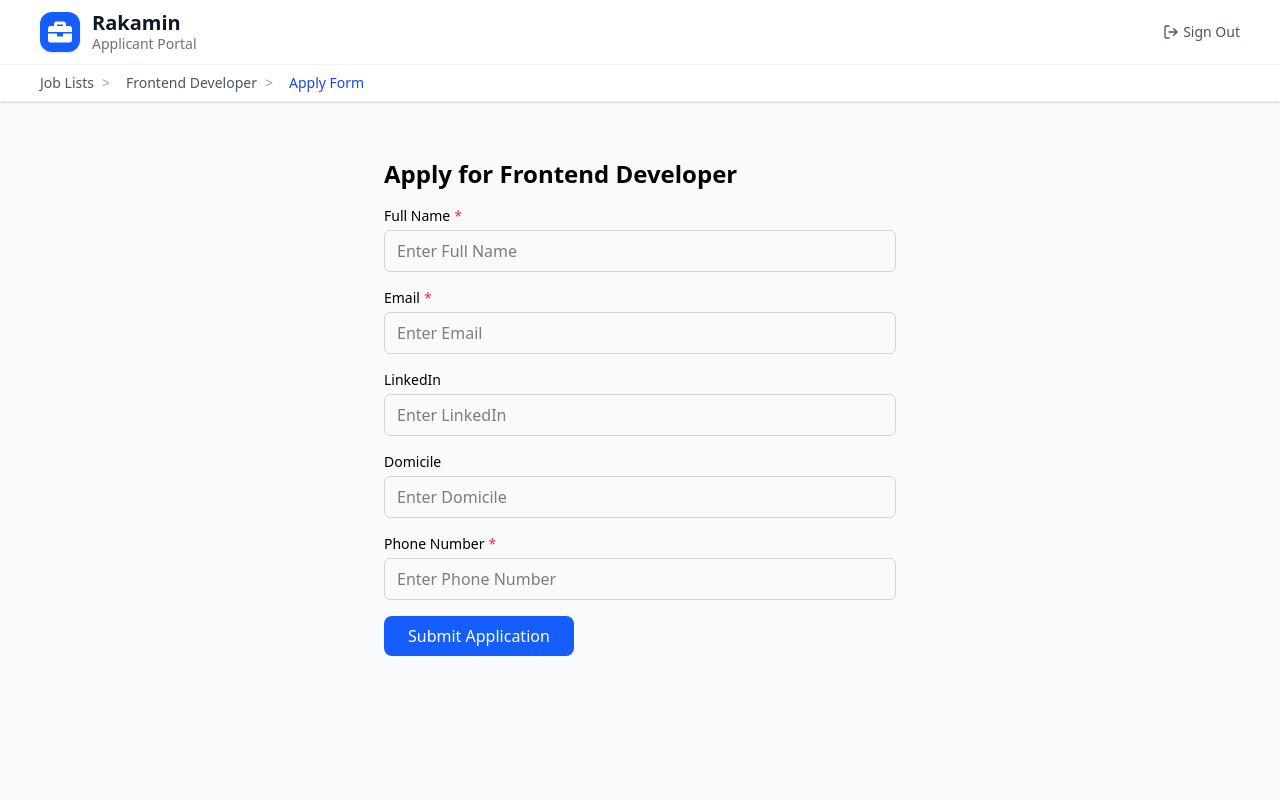
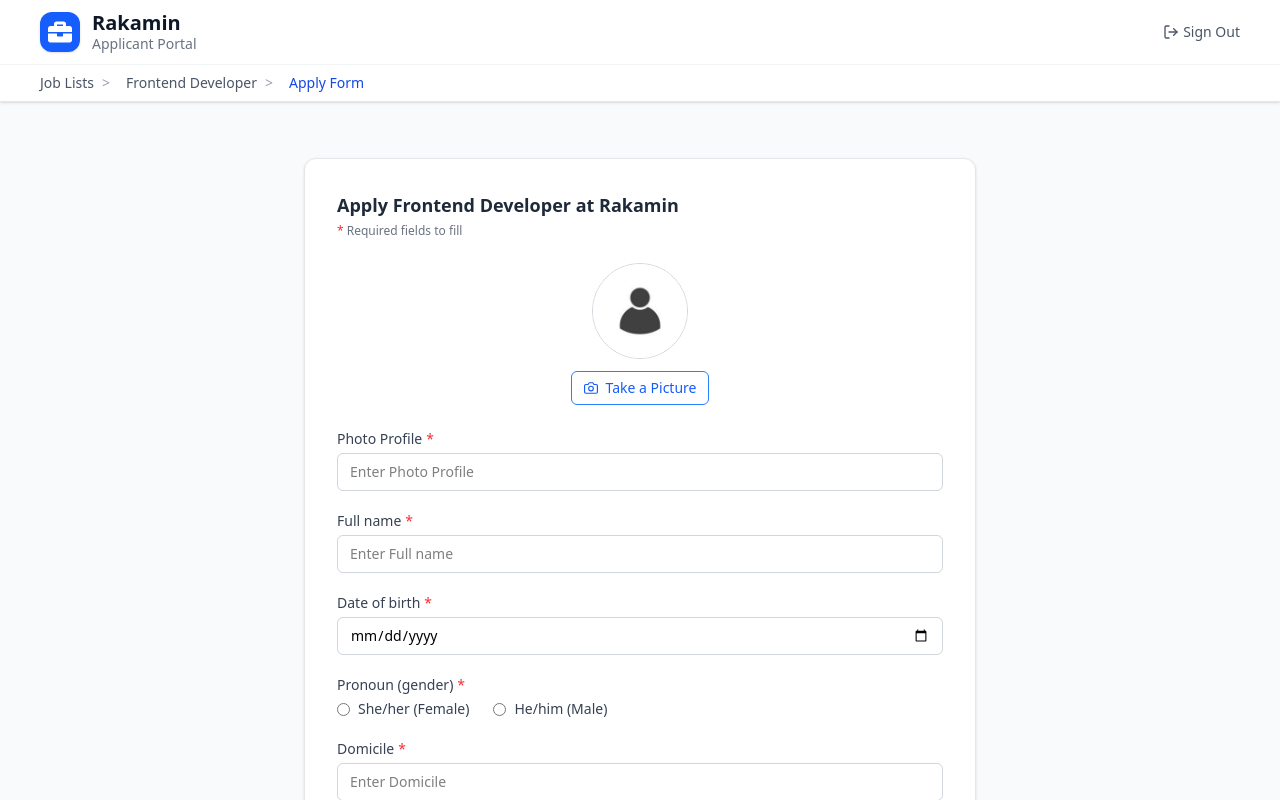
Before and after one commit to azkahrtmi/hiring-platform, a React (Vite) app: page /apply/frontend-developer in a window 1280 px wide. Shown: the top 800 px of the page. Built offline with nearby package versions, Linux system fonts and the light colour scheme.

Commit message:
feat: add applicant form

```diff
--- a/package.json
+++ b/package.json
@@ -11,7 +11,9 @@
   },
   "dependencies": {
     "@tailwindcss/vite": "^4.1.14",
+    "date-fns": "^4.1.0",
     "react": "^19.1.1",
+    "react-datepicker": "^8.8.0",
     "react-dom": "^19.1.1",
     "react-icons": "^5.5.0",
     "react-router-dom": "^7.9.4",
--- /dev/null
+++ b/src/components/applicant/ApplicantForm.tsx
@@ -0,0 +1,159 @@
+import { useState } from "react";
+import { FiCamera } from "react-icons/fi";
+import { defaultApplicantFields } from "../../utils/jobFormConfig";
+
+interface ApplicantFormProps {
+  jobTitle: string;
+}
+
+export default function ApplicantForm({ jobTitle }: ApplicantFormProps) {
+  const config = defaultApplicantFields;
+  const [formData, setFormData] = useState<Record<string, string>>({});
+  const [submitted, setSubmitted] = useState(false);
+  const [errorFields, setErrorFields] = useState<string[]>([]);
+
+  const handleChange = (key: string, value: string) => {
+    setFormData((prev) => ({ ...prev, [key]: value }));
+  };
+
+  const handleSubmit = (e: React.FormEvent) => {
+    e.preventDefault();
+
+    const missing = config
+      .filter((f) => f.state === "mandatory")
+      .filter((f) => !formData[f.key]?.trim())
+      .map((f) => f.key);
+
+    if (missing.length > 0) {
+      setErrorFields(missing);
+      setSubmitted(false);
+      return;
+    }
+
+    setErrorFields([]);
+    setSubmitted(true);
+    console.log("Submitted Application:", formData);
+  };
+
+  return (
+    <div className="max-w-2xl mx-auto bg-white border border-gray-200 rounded-xl shadow-sm p-8 mt-8">
+      {/* Header */}
+      <div className="flex items-center justify-between mb-6">
+        <div>
+          <h1 className="text-lg font-semibold text-gray-800">
+            Apply {jobTitle} at Rakamin
+          </h1>
+          <p className="text-xs text-gray-500 mt-1">
+            <span className="text-red-500">*</span> Required fields to fill
+          </p>
+        </div>
+      </div>
+
+      {/* Profile Photo */}
+      <div className="flex flex-col items-center mb-6">
+        <div className="w-24 h-24 rounded-full bg-gray-100 flex items-center justify-center border border-gray-300 relative overflow-hidden">
+          <img
+            src={formData.photo || "/avatar.jpg"}
+            alt="Profile"
+            className="object-cover w-full h-full"
+          />
+        </div>
+        <button
+          type="button"
+          className="mt-3 flex items-center gap-2 text-sm text-blue-600 font-medium border border-blue-500 rounded-md px-3 py-1.5 hover:bg-blue-50"
+        >
+          <FiCamera /> Take a Picture
+        </button>
+      </div>
+
+      {/* Form */}
+      <form onSubmit={handleSubmit} className="space-y-5">
+        {config
+          .filter((f) => f.state !== "off")
+          .map((field) => (
+            <div key={field.key}>
+              <label className="block text-sm font-medium text-gray-700 mb-1">
+                {field.label}
+                {field.state === "mandatory" && (
+                  <span className="text-red-500 ml-1">*</span>
+                )}
+              </label>
+
+              {/* Gender */}
+              {field.key === "gender" ? (
+                <div className="flex items-center gap-6">
+                  <label className="flex items-center gap-2 text-sm text-gray-700">
+                    <input
+                      type="radio"
+                      name="gender"
+                      value="female"
+                      checked={formData.gender === "female"}
+                      onChange={(e) => handleChange("gender", e.target.value)}
+                    />
+                    She/her (Female)
+                  </label>
+                  <label className="flex items-center gap-2 text-sm text-gray-700">
+                    <input
+                      type="radio"
+                      name="gender"
+                      value="male"
+                      checked={formData.gender === "male"}
+                      onChange={(e) => handleChange("gender", e.target.value)}
+                    />
+                    He/him (Male)
+                  </label>
+                </div>
+              ) : field.key === "birth_date" ? (
+                <input
+                  type="date"
+                  value={formData.birth_date || ""}
+                  onChange={(e) => handleChange("birth_date", e.target.value)}
+                  className={`border rounded-md px-3 py-2 w-full text-sm ${
+                    errorFields.includes(field.key)
+                      ? "border-red-500"
+                      : "border-gray-300"
+                  }`}
+                />
+              ) : (
+                <input
+                  type="text"
+                  value={formData[field.key] || ""}
+                  onChange={(e) => handleChange(field.key, e.target.value)}
+                  className={`border rounded-md px-3 py-2 w-full text-sm ${
+                    errorFields.includes(field.key)
+                      ? "border-red-500"
+                      : "border-gray-300"
+                  }`}
+                  placeholder={`Enter ${field.label}`}
+                />
+              )}
+            </div>
+          ))}
+
+        <button
+          type="submit"
+          disabled={submitted}
+          className={`w-full py-2 rounded-md font-medium transition ${
+            submitted
+              ? "bg-gray-300 cursor-not-allowed"
+              : "bg-teal-600 hover:bg-teal-700 text-white"
+          }`}
+        >
+          {submitted ? "Submitted ✅" : "Submit"}
+        </button>
+      </form>
+
+      {/* Alerts */}
+      {submitted && (
+        <div className="mt-6 p-4 bg-green-50 border border-green-200 text-green-700 rounded-md text-sm">
+          ✅ Your application has been submitted successfully.
+        </div>
+      )}
+      {errorFields.length > 0 && (
+        <div className="mt-6 p-4 bg-red-50 border border-red-200 text-red-700 rounded-md text-sm">
+          ❌ Please fill all required fields.
+        </div>
+      )}
+    </div>
+  );
+}
--- a/src/pages/applicant/ApplyJob.tsx
+++ b/src/pages/applicant/ApplyJob.tsx
@@ -1,99 +1,20 @@
 import { useParams } from "react-router-dom";
-import { useState } from "react";
 import { mockJobs } from "../../utils/mockData";
-import { defaultApplicantFields } from "../../utils/jobFormConfig";
 import ApplicantLayout from "../../components/applicant/ApplicantLayout";
+import ApplicantForm from "../../components/applicant/ApplicantForm";
 
 export default function ApplyJob() {
   const { slug } = useParams();
   const job = mockJobs.find((j) => j.slug === slug);
-  const [formData, setFormData] = useState<Record<string, string>>({});
-  const [submitted, setSubmitted] = useState(false);
-  const [errorFields, setErrorFields] = useState<string[]>([]);
-
-  // Simulasikan konfigurasi dari backend (sementara gunakan defaultApplicantFields)
-  const config = defaultApplicantFields;
 
   if (!job)
     return (
-      <div className="p-8 text-center text-gray-600">
-        Job not found 😕
-      </div>
+      <div className="p-8 text-center text-gray-600">Job not found 😕</div>
     );
-
-  const handleChange = (key: string, value: string) => {
-    setFormData((prev) => ({ ...prev, [key]: value }));
-  };
-
-  const handleSubmit = (e: React.FormEvent) => {
-    e.preventDefault();
-
-    const missing = config
-      .filter((f) => f.state === "mandatory")
-      .filter((f) => !formData[f.key]?.trim())
-      .map((f) => f.key);
-
-    if (missing.length > 0) {
-      setErrorFields(missing);
-      setSubmitted(false);
-      return;
-    }
-
-    setErrorFields([]);
-    setSubmitted(true);
-    console.log("Submitted Application:", formData);
-  };
 
   return (
     <ApplicantLayout>
-    <div className="max-w-xl mx-auto p-8">
-      <h1 className="text-2xl font-semibold mb-4">Apply for {job.title}</h1>
-
-      <form onSubmit={handleSubmit} className="space-y-4">
-        {config
-          .filter((f) => f.state !== "off")
-          .map((field) => (
-            <div key={field.key}>
-              <label className="block text-sm font-medium mb-1">
-                {field.label}
-                {field.state === "mandatory" && (
-                  <span className="text-red-500 ml-1">*</span>
-                )}
-              </label>
-              <input
-                type="text"
-                value={formData[field.key] || ""}
-                onChange={(e) => handleChange(field.key, e.target.value)}
-                className={`border rounded-md px-3 py-2 w-full ${
-                  errorFields.includes(field.key)
-                    ? "border-red-500"
-                    : "border-gray-300"
-                }`}
-                placeholder={`Enter ${field.label}`}
-              />
-            </div>
-          ))}
-
-        <button
-          type="submit"
-          className="bg-blue-600 text-white px-6 py-2 rounded-lg hover:bg-blue-700"
-        >
-          Submit Application
-        </button>
-      </form>
-
-      {submitted && (
-        <div className="mt-6 p-4 bg-green-50 border border-green-200 text-green-700 rounded-md">
-          ✅ Your application has been submitted successfully.
-        </div>
-      )}
-
-      {errorFields.length > 0 && (
-        <div className="mt-6 p-4 bg-red-50 border border-red-200 text-red-700 rounded-md">
-          ❌ Please fill all required fields.
-        </div>
-      )}
-    </div>
+      <ApplicantForm jobTitle={job.title} />
     </ApplicantLayout>
   );
 }
--- a/src/utils/jobFormConfig.ts
+++ b/src/utils/jobFormConfig.ts
@@ -4,12 +4,13 @@ export interface ApplicantField {
   state: "mandatory" | "optional" | "off";
 }
 
-export const defaultApplicantFields: ApplicantField[] = [
-  { key: "full_name", label: "Full Name", state: "mandatory" },
+export const defaultApplicantFields = [
+  { key: "photo", label: "Photo Profile", state: "mandatory" },
+  { key: "full_name", label: "Full name", state: "mandatory" },
+  { key: "birth_date", label: "Date of birth", state: "mandatory" },
+  { key: "gender", label: "Pronoun (gender)", state: "mandatory" },
+  { key: "domicile", label: "Domicile", state: "mandatory" },
+  { key: "phone", label: "Phone number", state: "mandatory" },
   { key: "email", label: "Email", state: "mandatory" },
-  { key: "linkedin_link", label: "LinkedIn", state: "optional" },
-  { key: "domicile", label: "Domicile", state: "optional" },
-  { key: "gender", label: "Gender", state: "off" },
-  { key: "phone_number", label: "Phone Number", state: "mandatory" },
-  { key: "date_of_birth", label: "Date of Birth", state: "off" },
+  { key: "linkedin", label: "Link LinkedIn", state: "optional" },
 ];
```
Also changed, not shown: public/avatar.jpg (added), 1 other file (tests, documents, lock files or other folders).
